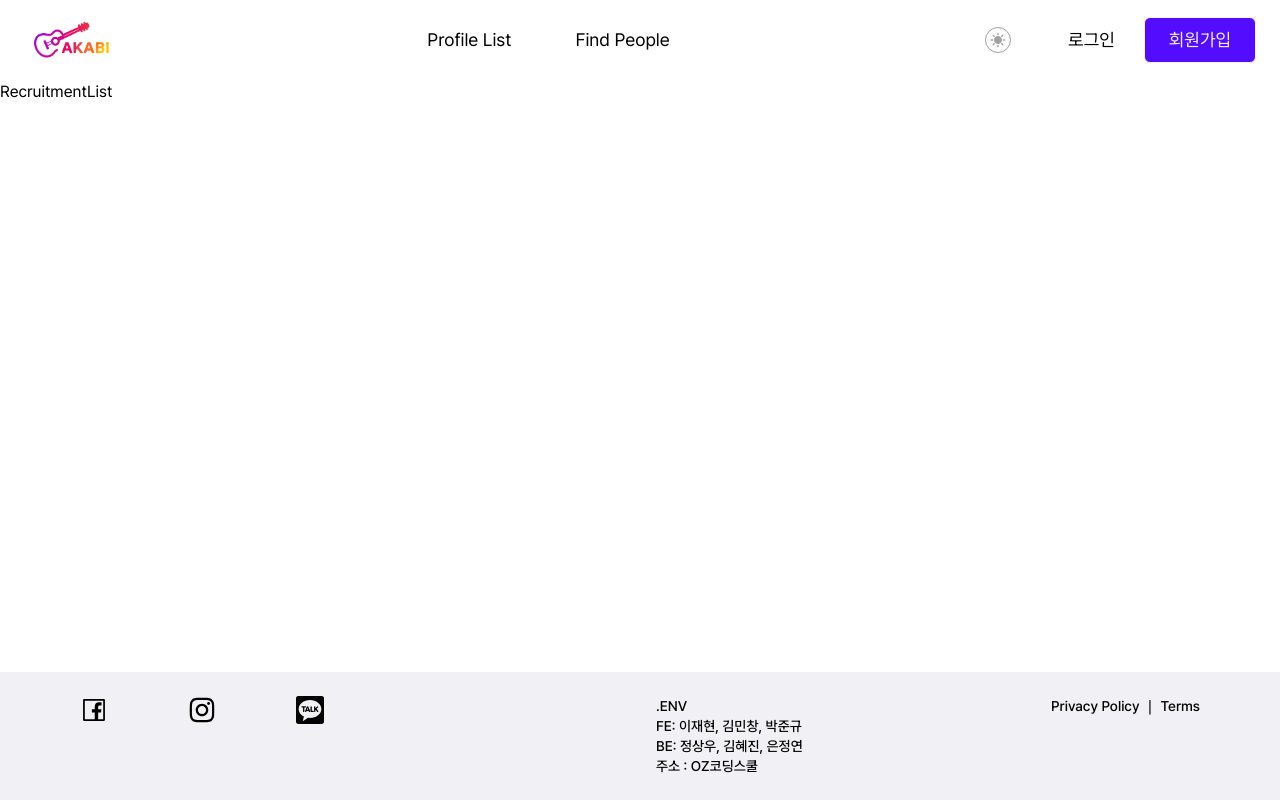
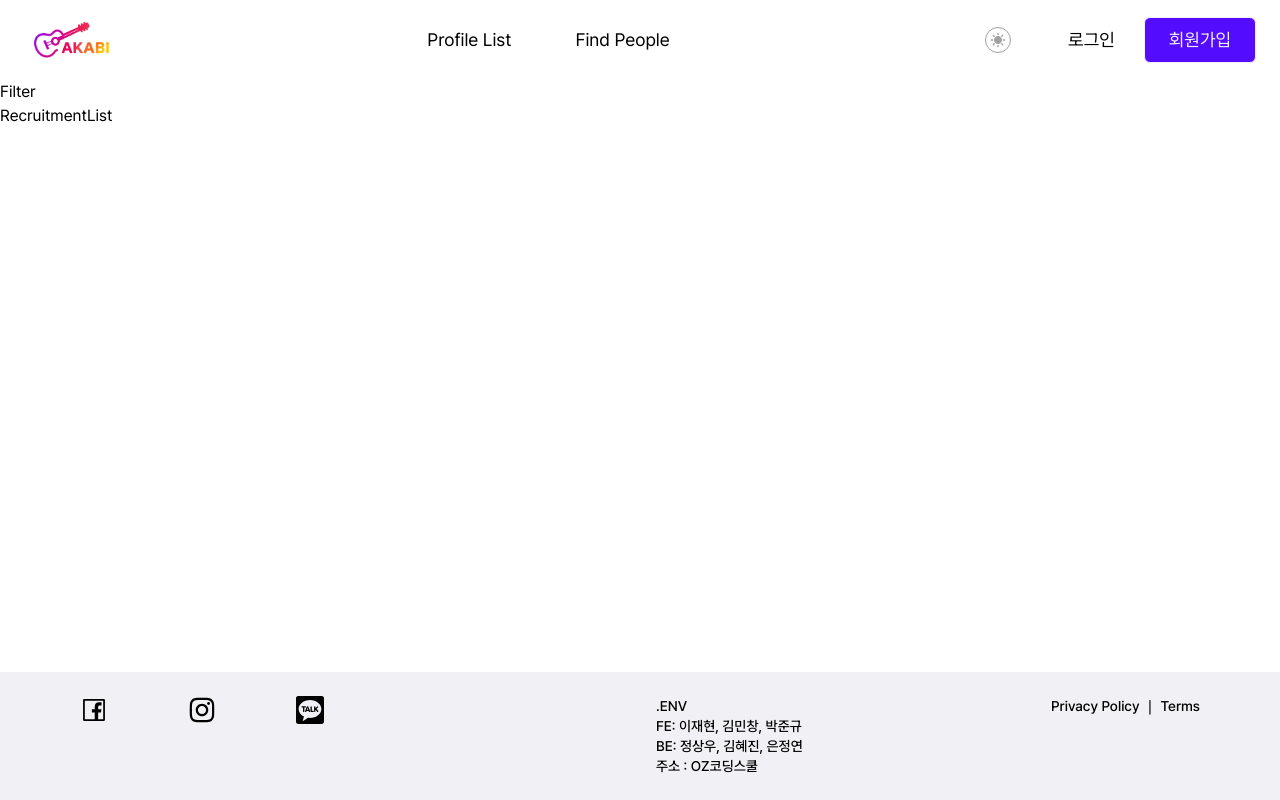
Before and after one commit to env-project/frontend, a React (Vite) app: page /recruitment-post in a window 1280 px wide. Built offline with nearby package versions, Linux system fonts and the light colour scheme.

Commit message:
#96 feat: filter skeleton

```diff
--- /dev/null
+++ b/src/components/Filter.tsx
@@ -0,0 +1,5 @@
+interface FilterProps {}
+
+export default function Filter({}: FilterProps) {
+  return <div>Filter</div>;
+}
--- a/src/pages/recruitment-post/RecruitmentList.tsx
+++ b/src/pages/recruitment-post/RecruitmentList.tsx
@@ -1,3 +1,10 @@
+import Filter from "@/components/Filter";
+
 export default function RecruitmentList() {
-  return <div>RecruitmentList</div>;
+  return (
+    <div>
+      <Filter />
+      RecruitmentList
+    </div>
+  );
 }
```
